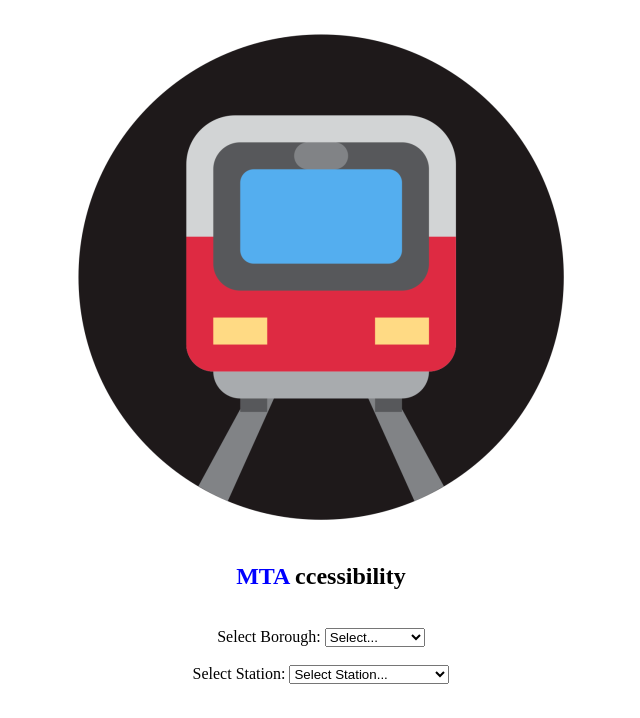
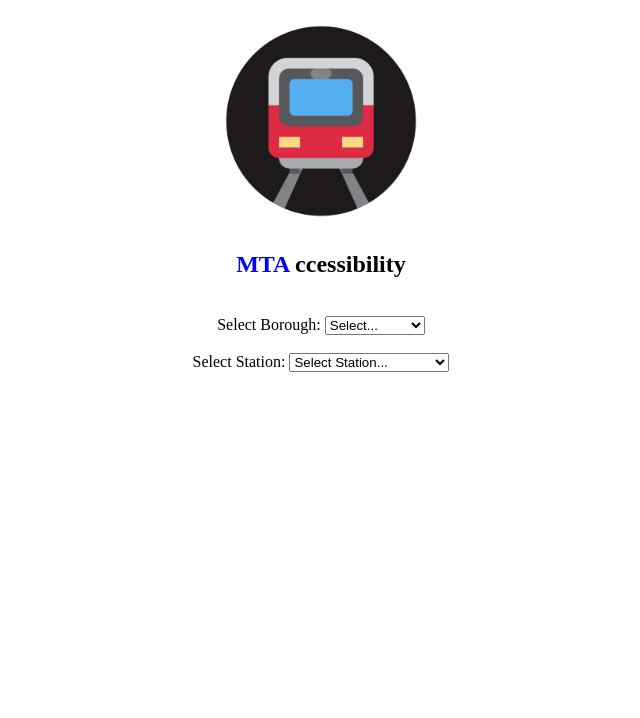
Before and after one commit to christinabuencamino/MTAccessibility, a plain HTML site: page FrontEnd/index.html in a window 1280 px wide. Shown: the whole page, without its empty margins (319-959 px from the left). Drawn offline with nearby package versions, Linux system fonts and the light colour scheme.

Commit message:
Changed size of image to icon size

```diff
--- a/FrontEnd/index.html
+++ b/FrontEnd/index.html
@@ -6,7 +6,7 @@
     <meta name="viewport" content="width=device-width, initial-scale=1.0">
     <title>MTAccessibility</title>
     <center><h1>
-    <img src="metro-icon-11.jpg" alt="Metro Icon">
+    <img src="metro-icon-11.jpg" alt="Metro Icon" style="width:200px;height:200px;">
     </h1>
     <h2>
         <span style="color:rgb(0, 0, 255) ">MTA</span>
```
